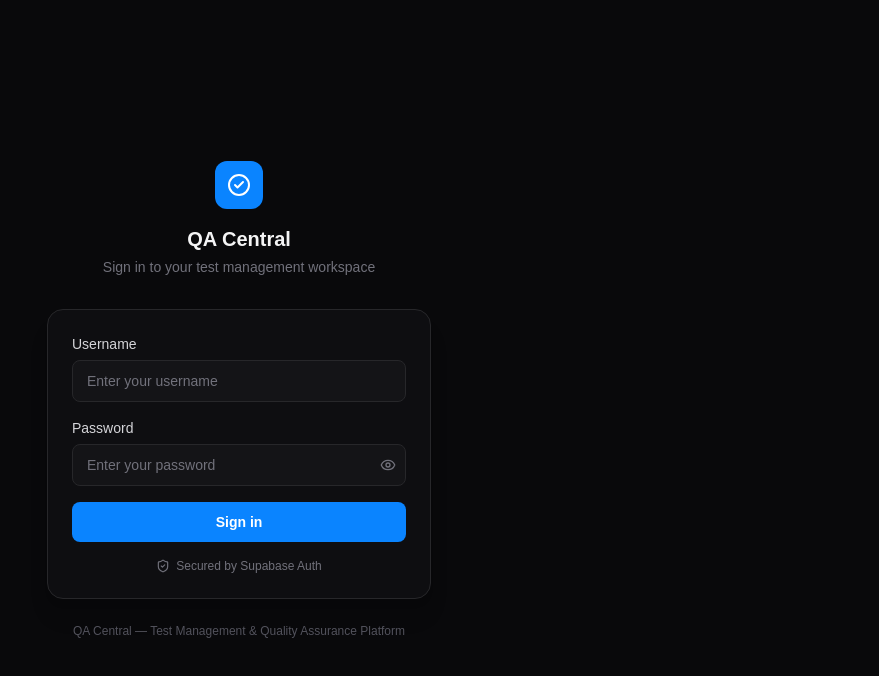
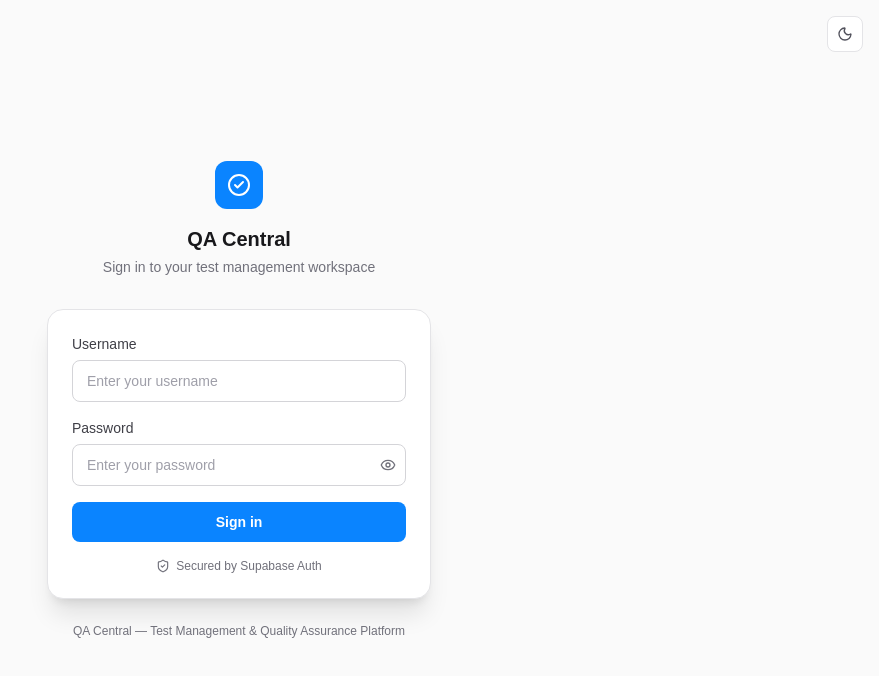
Before and after one commit to termaulmaul/qa-central-revamp, a Next.js app: page /login in a window 1280 px wide. Shown: the top 676 px of the page, without its empty margins (401-1280 px from the left). Built offline with nearby package versions, Linux system fonts and the light colour scheme; no server answers.

Commit message:
feat: update login form styles and add theme toggle component
Co-authored-by: Maulana Rafi <109366541+termaulmaul@users.noreply.github.com>

```diff
--- a/src/app/login/login-form.tsx
+++ b/src/app/login/login-form.tsx
@@ -11,7 +11,7 @@ function SubmitButton() {
     <button
       type="submit"
       disabled={pending}
-      className="flex w-full items-center justify-center gap-2 rounded-lg bg-[#0A84FF] px-4 py-2.5 text-sm font-semibold text-white transition-colors hover:bg-[#005bac] focus:outline-none focus-visible:ring-2 focus-visible:ring-[#0A84FF] focus-visible:ring-offset-2 focus-visible:ring-offset-zinc-950 disabled:cursor-not-allowed disabled:opacity-60"
+      className="flex w-full items-center justify-center gap-2 rounded-lg bg-[#0A84FF] px-4 py-2.5 text-sm font-semibold text-white transition-colors hover:bg-[#005bac] focus:outline-none focus-visible:ring-2 focus-visible:ring-[#0A84FF] focus-visible:ring-offset-2 focus-visible:ring-offset-white dark:focus-visible:ring-offset-zinc-950 disabled:cursor-not-allowed disabled:opacity-60"
     >
       {pending ? (
         <>
@@ -36,7 +36,7 @@ export function LoginForm({ redirectTo }: { redirectTo: string }) {
       <div className="flex flex-col gap-1.5">
         <label
           htmlFor="identifier"
-          className="text-sm font-medium text-zinc-300"
+          className="text-sm font-medium text-zinc-700 dark:text-zinc-300"
         >
           Username
         </label>
@@ -49,12 +49,12 @@ export function LoginForm({ redirectTo }: { redirectTo: string }) {
           spellCheck={false}
           required
           placeholder="Enter your username"
-          className="rounded-lg border border-zinc-800 bg-zinc-900/60 px-3.5 py-2.5 text-sm text-zinc-100 placeholder:text-zinc-500 focus:border-[#0A84FF] focus:outline-none focus:ring-1 focus:ring-[#0A84FF]"
+          className="rounded-lg border border-zinc-300 bg-white px-3.5 py-2.5 text-sm text-zinc-900 placeholder:text-zinc-400 focus:border-[#0A84FF] focus:outline-none focus:ring-1 focus:ring-[#0A84FF] dark:border-zinc-800 dark:bg-zinc-900/60 dark:text-zinc-100 dark:placeholder:text-zinc-500"
         />
       </div>
 
       <div className="flex flex-col gap-1.5">
-        <label htmlFor="password" className="text-sm font-medium text-zinc-300">
+        <label htmlFor="password" className="text-sm font-medium text-zinc-700 dark:text-zinc-300">
           Password
         </label>
         <div className="relative">
@@ -65,13 +65,13 @@ export function LoginForm({ redirectTo }: { redirectTo: string }) {
             autoComplete="current-password"
             required
             placeholder="Enter your password"
-            className="w-full rounded-lg border border-zinc-800 bg-zinc-900/60 px-3.5 py-2.5 pr-10 text-sm text-zinc-100 placeholder:text-zinc-500 focus:border-[#0A84FF] focus:outline-none focus:ring-1 focus:ring-[#0A84FF]"
+            className="w-full rounded-lg border border-zinc-300 bg-white px-3.5 py-2.5 pr-10 text-sm text-zinc-900 placeholder:text-zinc-400 focus:border-[#0A84FF] focus:outline-none focus:ring-1 focus:ring-[#0A84FF] dark:border-zinc-800 dark:bg-zinc-900/60 dark:text-zinc-100 dark:placeholder:text-zinc-500"
           />
           <button
             type="button"
             onClick={() => setShowPassword((v) => !v)}
             aria-label={showPassword ? "Hide password" : "Show password"}
-            className="absolute right-2.5 top-1/2 -translate-y-1/2 text-zinc-500 transition-colors hover:text-zinc-300"
+            className="absolute right-2.5 top-1/2 -translate-y-1/2 text-zinc-500 transition-colors hover:text-zinc-700 dark:hover:text-zinc-300"
           >
             {showPassword ? (
               <EyeOff className="h-4 w-4" aria-hidden="true" />
--- a/src/app/login/page.tsx
+++ b/src/app/login/page.tsx
@@ -3,6 +3,7 @@ import { redirect } from "next/navigation";
 import { CheckCircle2 } from "lucide-react";
 import { getSessionProfile } from "@/lib/auth";
 import { LoginForm } from "./login-form";
+import { ThemeToggle } from "./theme-toggle";
 
 export const metadata: Metadata = {
   title: "Sign in | QA Central",
@@ -22,23 +23,26 @@ export default async function LoginPage({
     redirectTo && redirectTo.startsWith("/") ? redirectTo : "/";
 
   return (
-    <main className="flex min-h-screen items-center justify-center bg-zinc-950 px-4 py-12">
+    <main className="relative flex min-h-screen items-center justify-center bg-zinc-50 px-4 py-12 dark:bg-zinc-950">
+      <div className="absolute right-4 top-4">
+        <ThemeToggle />
+      </div>
       <div className="w-full max-w-sm">
         <div className="mb-8 flex flex-col items-center text-center">
           <div className="mb-4 flex h-12 w-12 items-center justify-center rounded-xl bg-[#0A84FF]">
             <CheckCircle2 className="h-6 w-6 text-white" aria-hidden="true" />
           </div>
-          <h1 className="text-xl font-semibold text-zinc-100">QA Central</h1>
-          <p className="mt-1 text-sm text-zinc-500">
+          <h1 className="text-xl font-semibold text-zinc-900 dark:text-zinc-100">QA Central</h1>
+          <p className="mt-1 text-sm text-zinc-500 dark:text-zinc-500">
             Sign in to your test management workspace
           </p>
         </div>
 
-        <div className="rounded-2xl border border-zinc-800 bg-zinc-900/40 p-6 shadow-xl">
+        <div className="rounded-2xl border border-zinc-200 bg-white p-6 shadow-xl dark:border-zinc-800 dark:bg-zinc-900/40">
           <LoginForm redirectTo={safeRedirect} />
         </div>
 
-        <p className="mt-6 text-center text-xs text-zinc-600">
+        <p className="mt-6 text-center text-xs text-zinc-500 dark:text-zinc-600">
           QA Central — Test Management &amp; Quality Assurance Platform
         </p>
       </div>
--- /dev/null
+++ b/src/app/login/theme-toggle.tsx
@@ -0,0 +1,24 @@
+"use client";
+
+import { Moon, Sun } from "lucide-react";
+import { useTheme, toggleTheme } from "@/lib/theme-store";
+
+export function ThemeToggle() {
+  const theme = useTheme();
+  const isDark = theme === "dark";
+
+  return (
+    <button
+      type="button"
+      onClick={toggleTheme}
+      aria-label={isDark ? "Switch to light mode" : "Switch to dark mode"}
+      className="flex h-9 w-9 items-center justify-center rounded-lg border border-zinc-200 bg-white text-zinc-600 transition-colors hover:bg-zinc-100 hover:text-zinc-900 dark:border-zinc-800 dark:bg-zinc-900/60 dark:text-zinc-400 dark:hover:bg-zinc-800 dark:hover:text-zinc-100"
+    >
+      {isDark ? (
+        <Sun className="h-4 w-4" aria-hidden="true" />
+      ) : (
+        <Moon className="h-4 w-4" aria-hidden="true" />
+      )}
+    </button>
+  );
+}
--- a/src/app/page.tsx
+++ b/src/app/page.tsx
@@ -22,6 +22,8 @@ import type { QaseCapability } from '../types/qase';
 import { useLLMState, updateLLMState, testLLMChat, abortLLMChat, fetchLLMModels } from '../lib/llm-store';
 import { useQAGuidelinesState, updateQAGuidelinesState } from '../lib/qa-guidelines-store';
 import { useCurrentUser, triggerSignOut, type CurrentUser } from '../lib/use-current-user';
+import { useTheme, setTheme } from '../lib/theme-store';
+import { useUserSettingsSync } from '../lib/user-settings';
 
 export const showToast = (message: string, type: 'success' | 'error' | 'info' = 'info') => {
   if (typeof window !== 'undefined') {
@@ -2741,9 +2743,12 @@ const TelemetryFooter = () => {
 
 export default function App() {
   const { user } = useCurrentUser();
+  // Two-way sync of the signed-in user's saved settings (theme, LLM, Qase, guidelines).
+  useUserSettingsSync(user?.id ?? null);
+  const theme = useTheme();
+  const isDarkMode = theme === 'dark';
   const [isSidebarCollapsed, setIsSidebarCollapsed] = useState(false);
   const [activeRoute, setActiveRoute] = useState('dashboard');
-  const [isDarkMode, setIsDarkMode] = useState(false);
 
   // QA Engine States
   const [prdText, setPrdText] = useState('');
@@ -2791,7 +2796,7 @@ export default function App() {
     <>
       <GlobalStyles />
       <div
-        className={`flex h-screen w-screen bg-white dark:bg-zinc-950 text-zinc-900 dark:text-zinc-100 font-sans overflow-hidden selection:bg-blue-500/30 ${isDarkMode ? 'dark' : ''}`}
+        className="flex h-screen w-screen bg-white dark:bg-zinc-950 text-zinc-900 dark:text-zinc-100 font-sans overflow-hidden selection:bg-blue-500/30"
         role="application"
         aria-label="QA Central - Test Management Platform"
       >
@@ -2801,7 +2806,7 @@ export default function App() {
           activeRoute={activeRoute}
           setActiveRoute={setActiveRoute}
           isDarkMode={isDarkMode}
-          setIsDarkMode={setIsDarkMode}
+          setIsDarkMode={(val: boolean) => setTheme(val ? 'dark' : 'light')}
         />
 
         <main
--- a/src/lib/user-settings.ts
+++ b/src/lib/user-settings.ts
@@ -101,7 +101,7 @@ export function useUserSettingsSync(userId: string | null) {
     },
     qase: {
       token: qase.token ?? '',
-      baseUrl: qase.baseUrl,
+      baseUrl: qase.baseUrl ?? '',
       selectedProjectCode: qase.selectedProjectCode ?? '',
     },
     guidelines: { guidelinesText: guidelines.guidelinesText },
```
